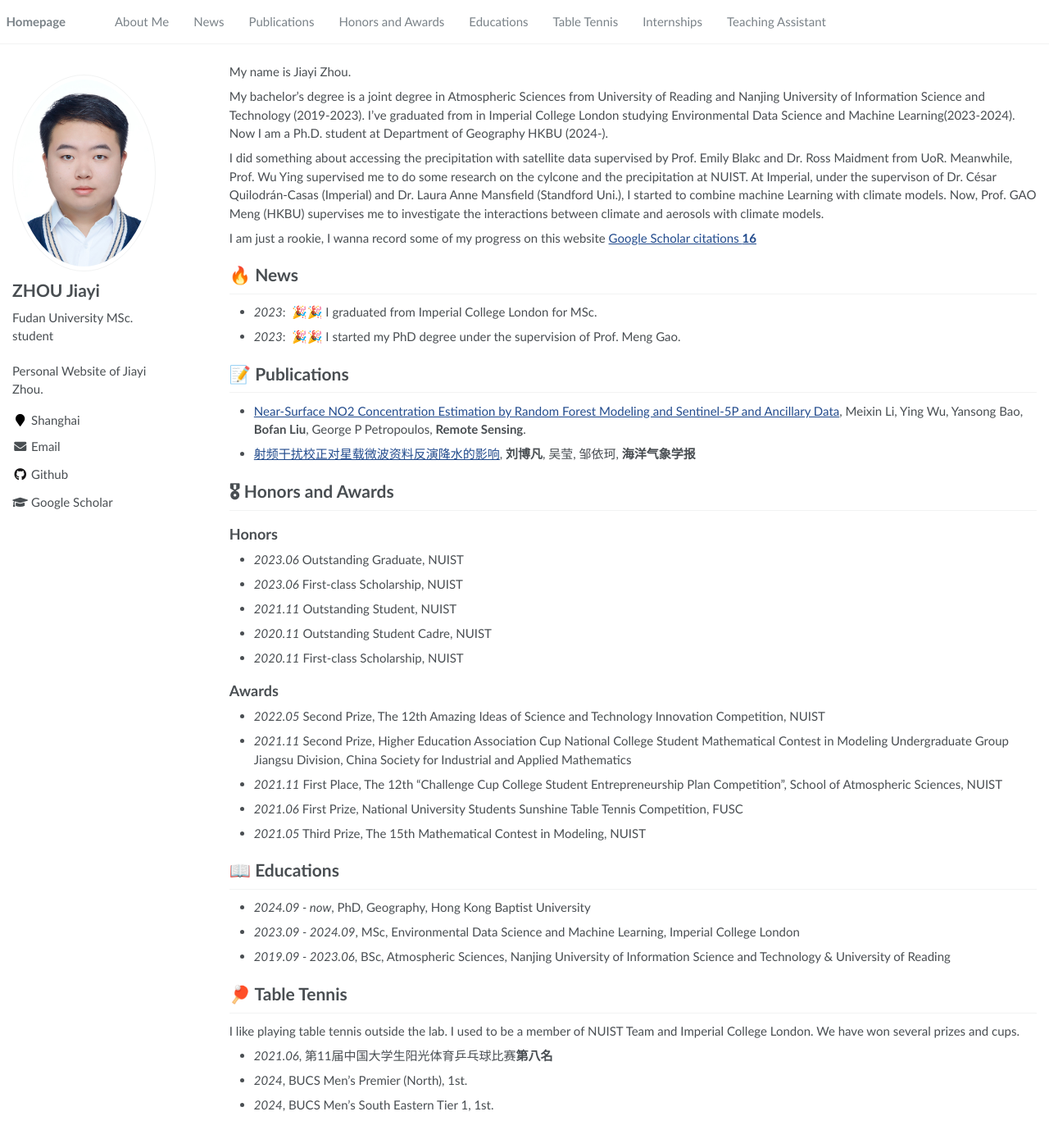
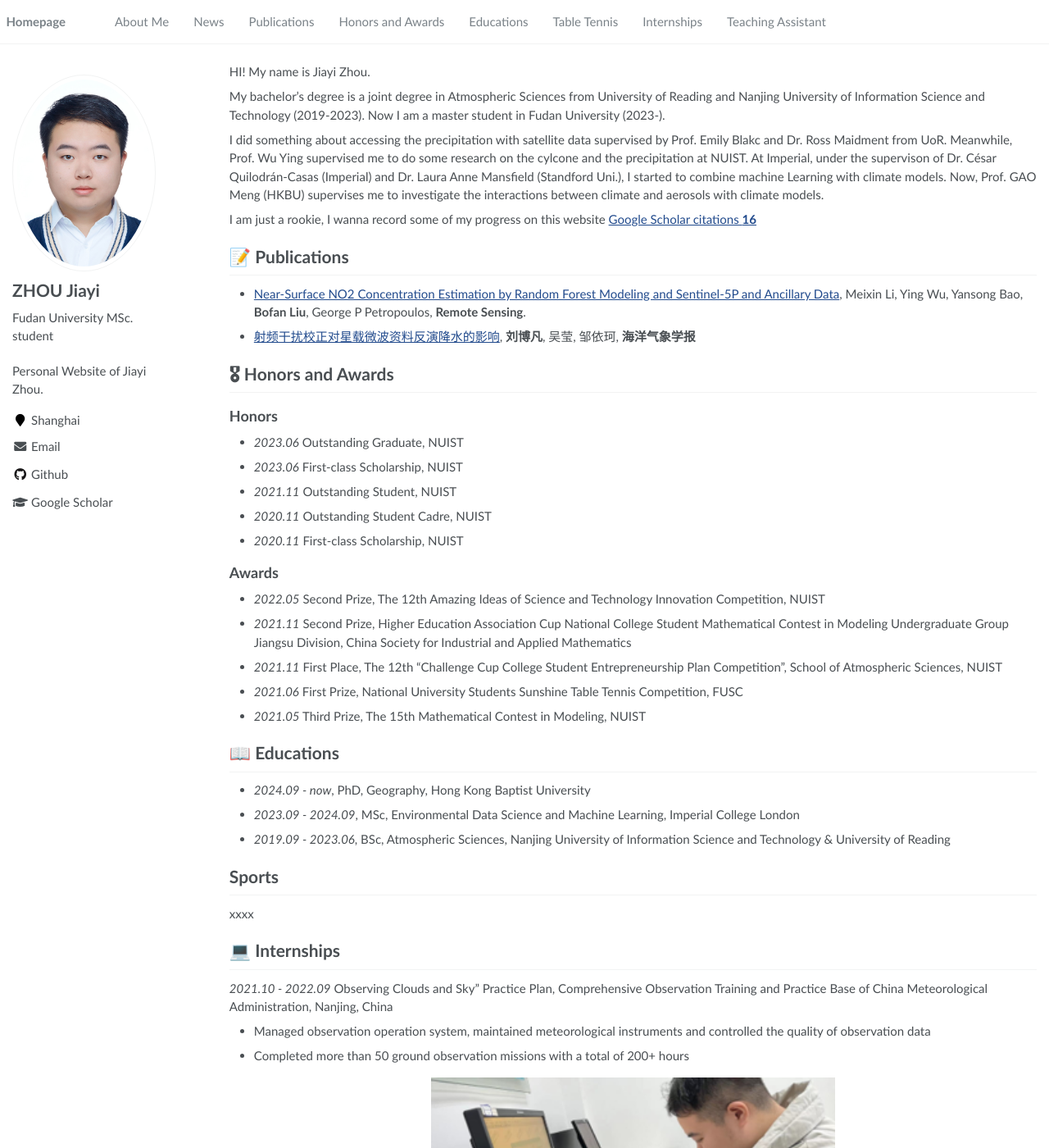
Before and after one commit to jiayizhou1022/jiayizhou1022.github.io, a Jekyll site: the page built from _pages/about.md, in a window 1280 px wide and 1400 px high. Shown: the whole window at 82% size. Built offline with Jekyll 4.4.1, drawn with Linux system fonts in a browser that asks for light colours; some of the changed text lies outside the part shown.

Commit message:
Update about.md

```diff
--- a/_pages/about.md
+++ b/_pages/about.md
@@ -17,9 +17,9 @@ redirect_from:
 
 <span class='anchor' id='about-me'></span>
 
-My name is Jiayi Zhou.
+HI! My name is Jiayi Zhou.
 
-My bachelor's degree is a joint degree in Atmospheric Sciences from University of Reading and Nanjing University of Information Science and Technology (2019-2023). I've graduated from in Imperial College London studying Environmental Data Science and Machine Learning(2023-2024). Now I am a Ph.D. student at Department of Geography HKBU (2024-).
+My bachelor's degree is a joint degree in Atmospheric Sciences from University of Reading and Nanjing University of Information Science and Technology (2019-2023). Now I am a master student in Fudan University (2023-).
 
 I did something about accessing the precipitation with satellite data supervised by Prof. Emily Blakc and Dr. Ross Maidment from UoR. Meanwhile, Prof. Wu Ying supervised me to do some research on the cylcone and the precipitation at NUIST. At Imperial, under the supervison of Dr. César Quilodrán-Casas (Imperial) and Dr. Laura Anne Mansfield (Standford Uni.), I started to combine machine Learning with climate models. Now, Prof. GAO Meng (HKBU) supervises me to investigate the interactions between climate and aerosols with climate models.
 
@@ -36,10 +36,6 @@ I am just a rookie, I wanna record some of my progress on this website
 
 
 <!-- https://scholar.google.com/citations?user=8Ni9HBQAAAAJ&hl=en&oi=ao -->
-
-# 🔥 News
-- *2023*: &nbsp;🎉🎉 I graduated from Imperial College London for MSc.
-- *2023*: &nbsp;🎉🎉 I started my PhD degree under the supervision of Prof. Meng Gao.
 
 # 📝 Publications
 
@@ -80,25 +76,8 @@ I am just a rookie, I wanna record some of my progress on this website
 <!--# 💬 Invited Talks
 - *2021.06*, Lorem ipsum dolor sit amet, consectetur adipiscing elit. Vivamus ornare aliquet ipsum, ac tempus justo dapibus sit amet.
 - *2021.03*, Lorem ipsum dolor sit amet, consectetur adipiscing elit. Vivamus ornare aliquet ipsum, ac tempus justo dapibus sit amet.  \| [\[video\]](https://github.com/)-->
-# 🏓 Table Tennis
-I like playing table tennis outside the lab. I used to be a member of NUIST Team and Imperial College London. We have won several prizes and cups.
-- *2021.06*, 第11届中国大学生阳光体育乒乓球比赛**第八名**
-- *2024*, BUCS Men's Premier (North), 1st.
-- *2024*, BUCS Men's South Eastern Tier 1, 1st.
-<div class='paper-box'>
-    <div class='paper-box-image'>
-        <div>
-            <div class="badge">NUIST Team</div>
-            <img src='images/tabletennis1.jpg' alt="NUIST Team" width="100%">
-        </div>
-    </div>
-    <div class='paper-box-image'>
-        <div>
-            <div class="badge">Imperial Team</div>
-            <img src='images/tabletennis2.jpg' alt="Imperial Team" width="100%">
-        </div>
-    </div>
-</div>
+# Sports
+xxxx
 
 
 # 💻 Internships
```
